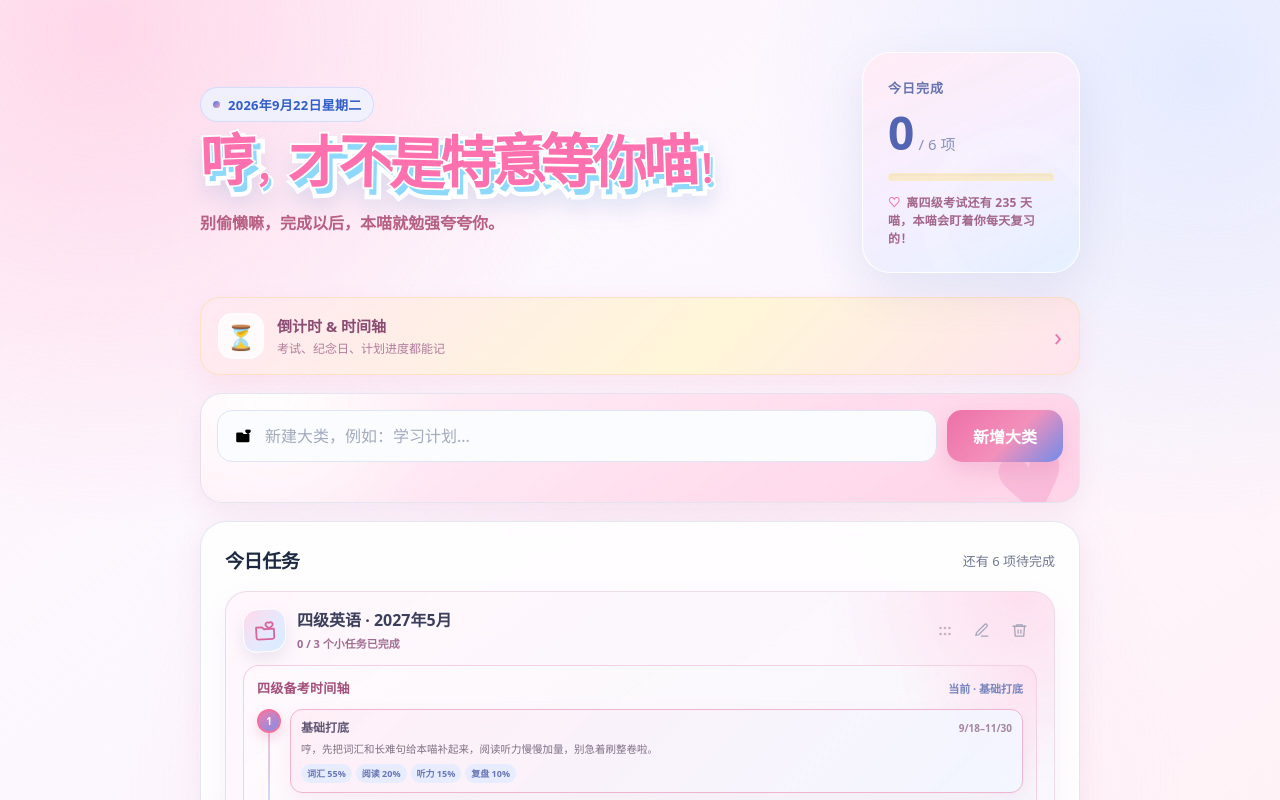
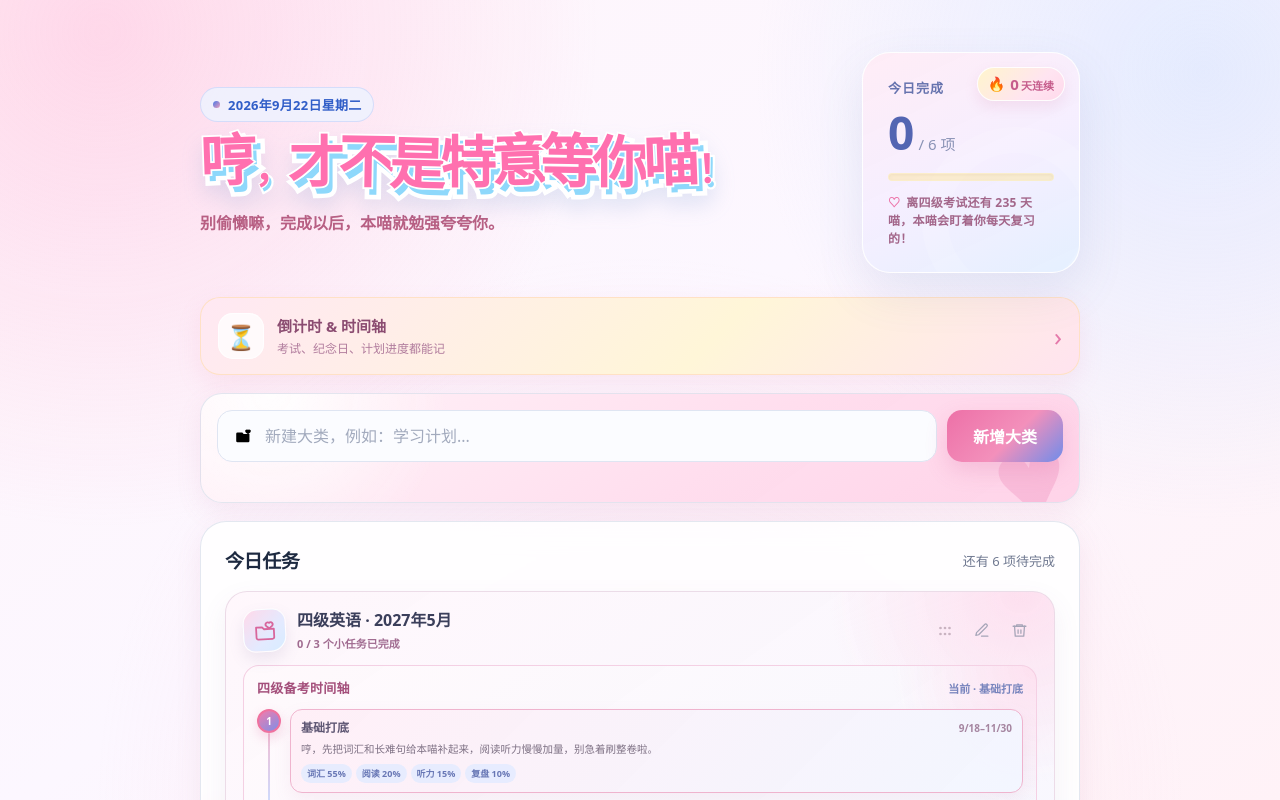
Before and after one commit to pikaQ495/habit-checkin-pikaq, a plain HTML site: page index.html in a window 1280 px wide. Shown: the top 800 px of the page. Drawn offline with Linux system fonts and the light colour scheme; no server answers.

Commit message:
Add continuous check-in streak badge

```diff
--- a/index.html
+++ b/index.html
@@ -255,6 +255,34 @@
       content: "";
     }
 
+    .streak-badge {
+      position: absolute;
+      top: 14px;
+      right: 14px;
+      z-index: 2;
+      display: inline-flex;
+      align-items: center;
+      gap: 5px;
+      padding: 6px 10px;
+      border: 1px solid rgba(255, 255, 255, 0.92);
+      border-radius: 999px;
+      color: #c65d8c;
+      background: linear-gradient(135deg, #fff5cc, #ffe4f1 65%, #ffd9eb);
+      box-shadow: 0 6px 14px rgba(211, 111, 157, 0.14);
+      font-size: 11px;
+      font-weight: 850;
+      white-space: nowrap;
+    }
+
+    .streak-badge .streak-icon {
+      font-size: 14px;
+      line-height: 1;
+    }
+
+    .streak-badge strong {
+      font-size: 15px;
+      letter-spacing: -0.04em;
+    }
     .progress-label {
       position: relative;
       z-index: 1;
@@ -1428,7 +1456,7 @@
       </div>
 
       <aside id="progressCard" class="progress-card" aria-label="今日打卡进度">
-        <p class="progress-label">今日完成</p>
+        <div class="streak-badge" aria-label="连续打卡天数"><span class="streak-icon" aria-hidden="true">🔥</span><span><strong id="streakCount">0</strong> 天连续</span></div>        <p class="progress-label">今日完成</p>
         <div class="progress-number">
           <strong id="doneCount">0</strong>
           <span>/ <span id="totalCount">0</span> 项</span>
@@ -1563,7 +1591,8 @@
         progressCard: document.getElementById("progressCard"),
         sectionStatus: document.getElementById("sectionStatus"),
         quoteText: document.getElementById("quoteText"),
-        examCountdown: document.getElementById("examCountdown")
+        examCountdown: document.getElementById("examCountdown"),
+        streakCount: document.getElementById("streakCount")
       };
 
       const dateFormatter = new Intl.DateTimeFormat("zh-CN", {
@@ -1977,6 +2006,22 @@
         return new Set(savedIds.filter((id) => validIds.has(id)));
       }
 
+      function getStreakCount() {
+        const cursor = new Date();
+        const todayKey = getDateKey(cursor);
+        const todayRecords = Array.isArray(state.records[todayKey]) ? state.records[todayKey] : [];
+        if (!todayRecords.length) cursor.setDate(cursor.getDate() - 1);
+
+        let count = 0;
+        while (true) {
+          const key = getDateKey(cursor);
+          const records = Array.isArray(state.records[key]) ? state.records[key] : [];
+          if (!records.length) break;
+          count += 1;
+          cursor.setDate(cursor.getDate() - 1);
+        }
+        return count;
+      }
       function setCheckedIds(checkedIds, dateKey = todayKey) {
         state.records[dateKey] = Array.from(checkedIds);
       }
@@ -2387,6 +2432,7 @@
         } else {
           elements.examCountdown.textContent = "四级考试日到啦！本喵相信你，放平心态去吧喵！";
         }
+        elements.streakCount.textContent = String(getStreakCount());
         elements.doneCount.textContent = String(done);
         elements.totalCount.textContent = String(total);
         elements.progressBar.style.width = `${percent}%`;
```
